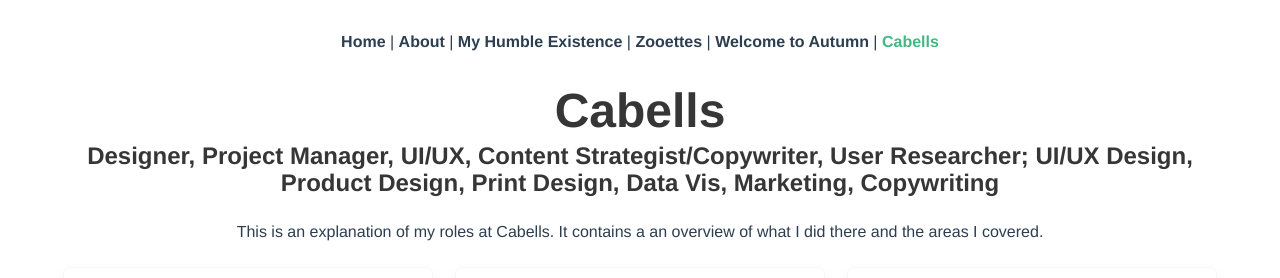
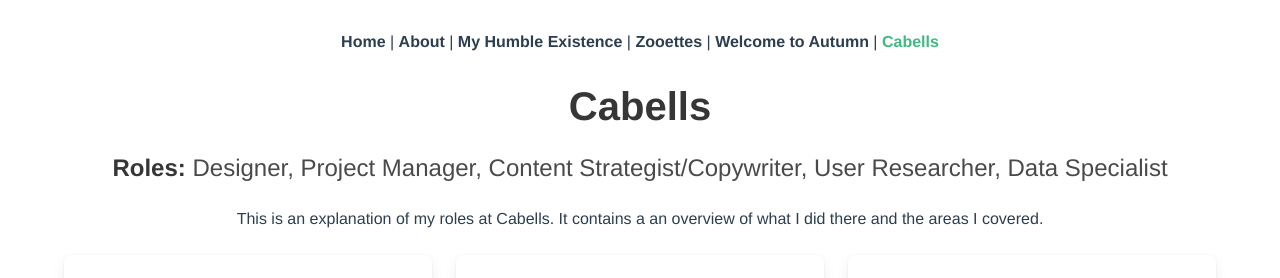
Before and after one commit to rickycolson/rc-portfolio2019, a Vue app: page /#/cabells in a window 1280 px wide. Shown: the top 278 px of the page. Built offline with nearby package versions, Linux system fonts and the light colour scheme.

Commit message:
Styled header details for Cabells page

```diff
--- a/src/views/Cabells.vue
+++ b/src/views/Cabells.vue
@@ -1,14 +1,14 @@
 <template>
-  <div class="container content">
-    <h1 class="title is-1">Cabells</h1>
-    <h3 class="subtitle">Designer, Project Manager, UI/UX, Content Strategist/Copywriter, User Researcher; UI/UX Design, Product Design, Print Design, Data Vis, Marketing, Copywriting</h3>
-    <section class="content">
+  <section class="container content">
+    <h1 class="title is-2 is-spaced">Cabells</h1>
+    <p class="subtitle is-4"><strong>Roles:</strong> Designer, Project Manager, Content Strategist/Copywriter, User Researcher, Data Specialist</p>
+    <div class="content">
       <p>
           This is an explanation of my roles at Cabells. It contains a an overview of what I did there and the areas I covered.
       </p>
-    </section>
+    </div>
     <CabellsProject/>
-  </div>
+  </section>
 </template>
 
 <script>
```
